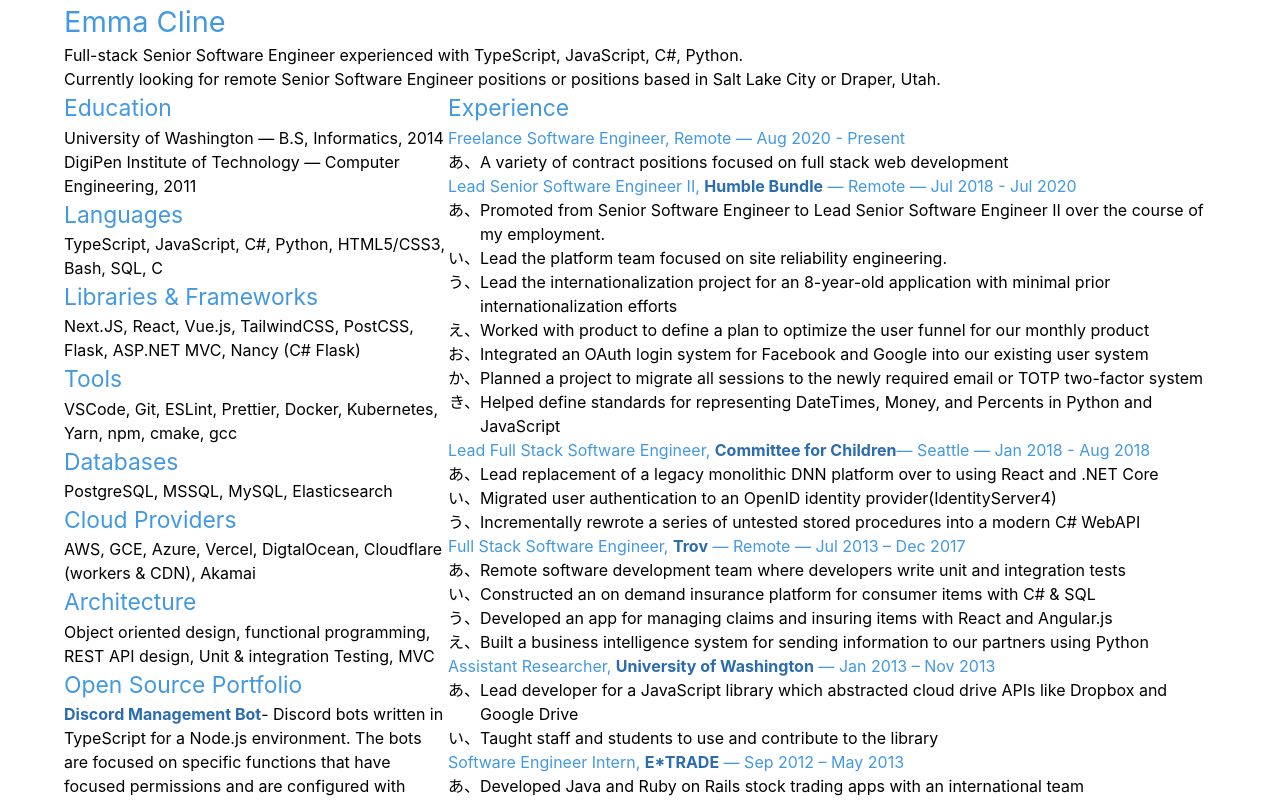
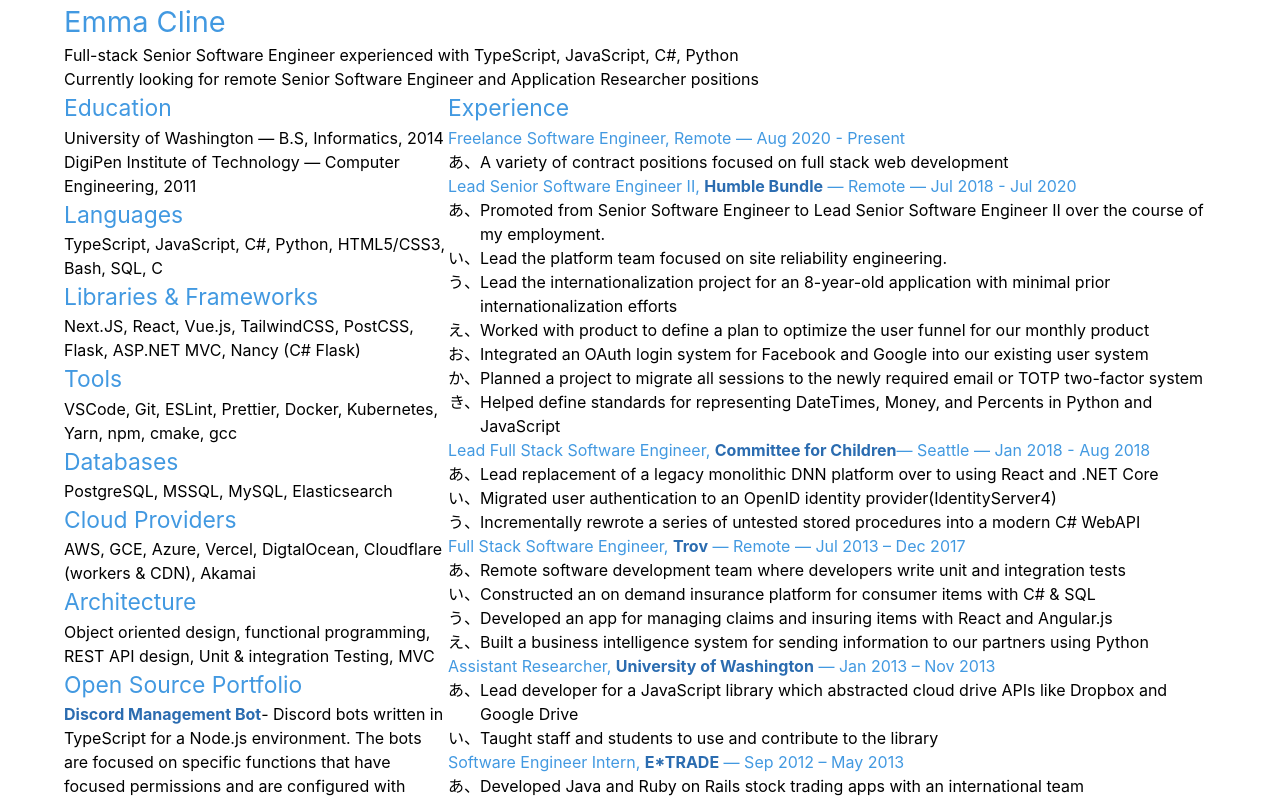
Before and after one commit to emmajsadams/personal-website, a Next.js app: page / in a window 1280 px wide. Shown: the top 800 px of the page. Built offline with nearby package versions, Linux system fonts and the light colour scheme.

Commit message:
Add remote instad of draper utah

```diff
--- a/pages/index.tsx
+++ b/pages/index.tsx
@@ -11,11 +11,11 @@
 			<h1>Emma Cline</h1>
 			<p>
 				Full-stack Senior Software Engineer experienced with TypeScript,
-				JavaScript, C#, Python.
+				JavaScript, C#, Python
 			</p>
 			<p>
-				Currently looking for remote Senior Software Engineer positions or
-				positions based in Salt Lake City or Draper, Utah.
+				Currently looking for remote Senior Software Engineer and
+				Application Researcher positions
 			</p>
 			<div className="md:flex">
 				<div className="md:w-1/3">
```
